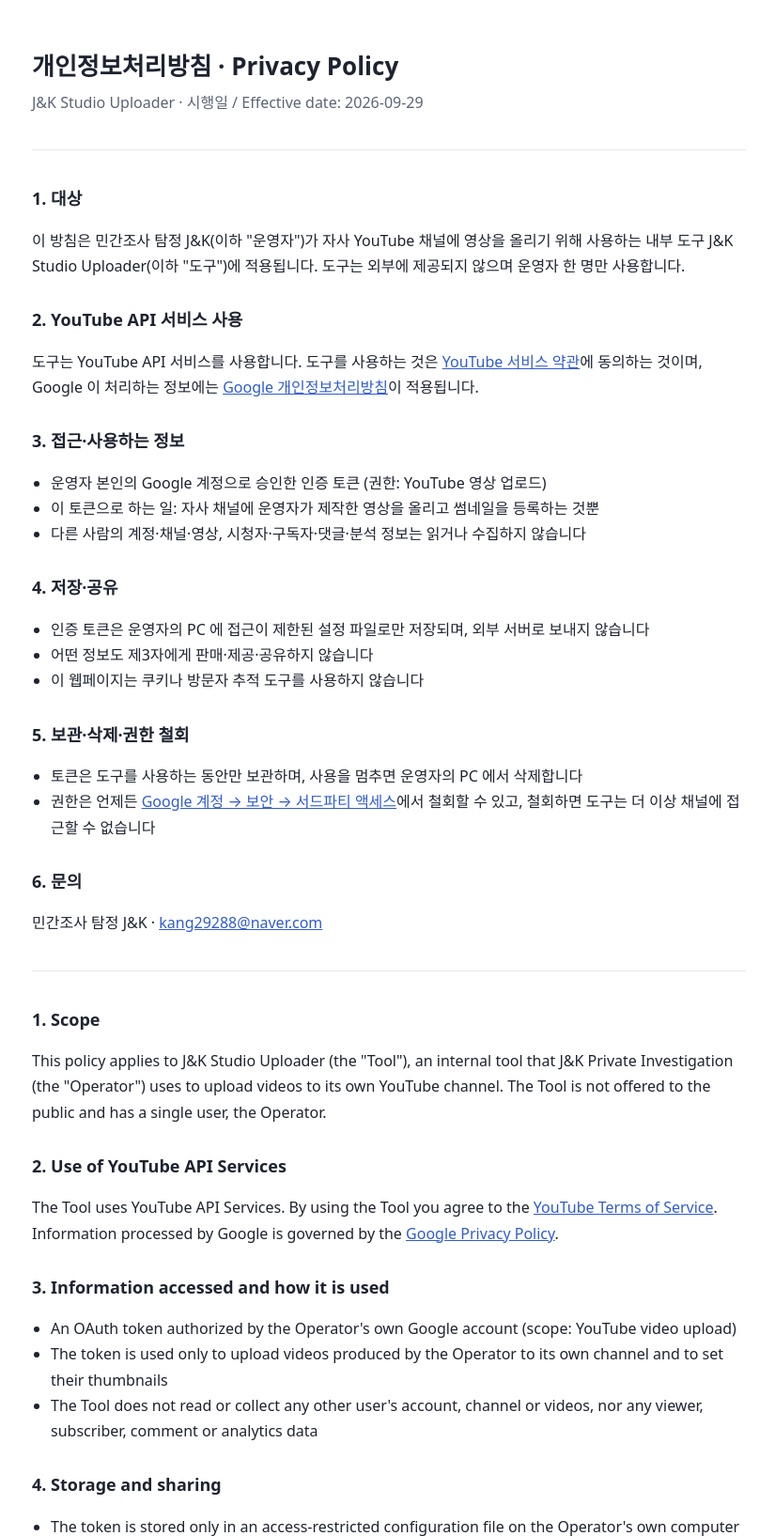
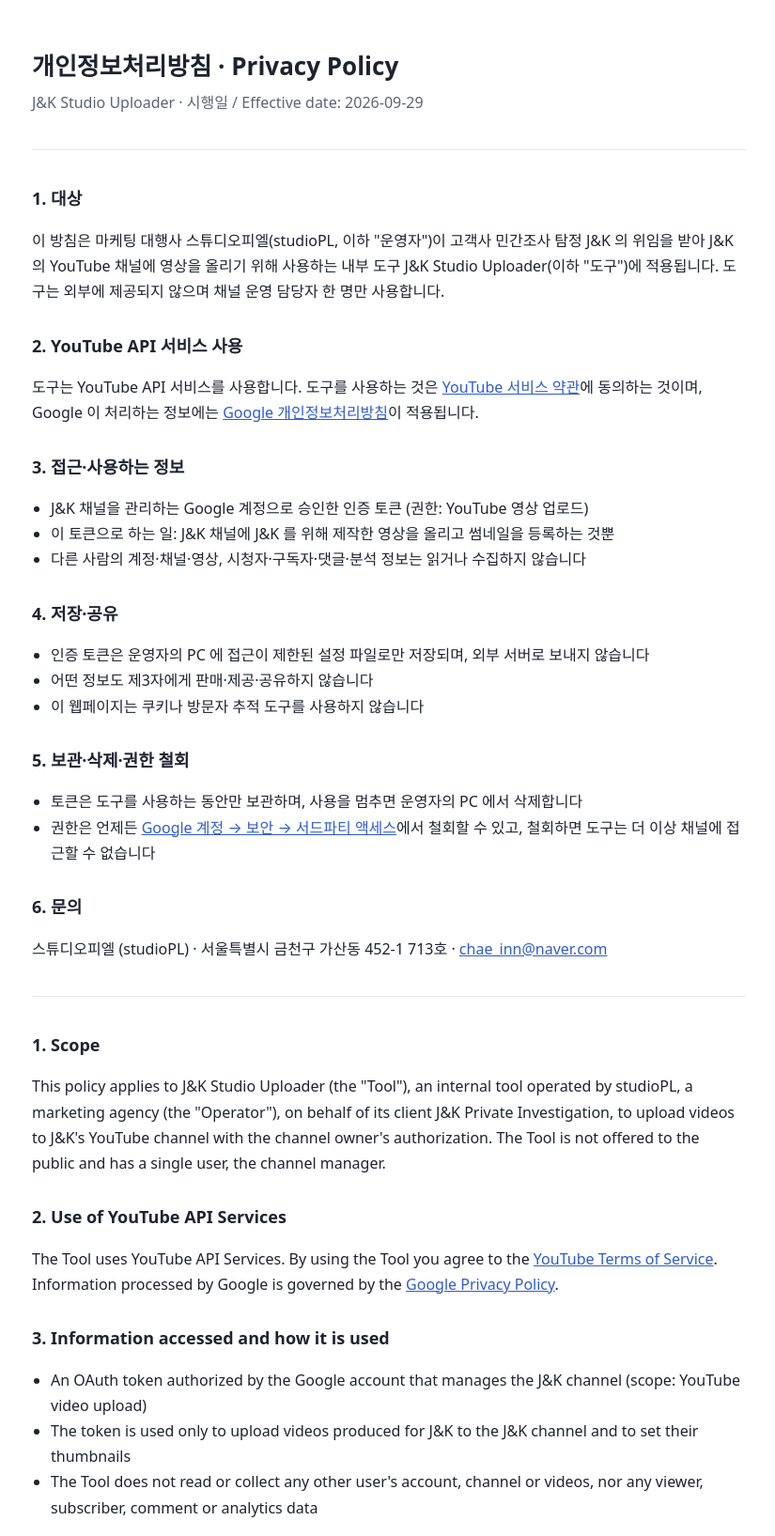
Before and after one commit to jnk-studio/jnk-studio.github.io, a plain HTML site: page privacy.html in a window 1280 px wide. Shown: the top 1635 px of the page at 94% size, without its empty margins (226-1051 px from the left). Drawn offline with Linux system fonts and the light colour scheme.

Commit message:
Add files via upload

```diff
--- a/privacy.html
+++ b/privacy.html
@@ -26,15 +26,15 @@
 
   <div class="lang">
     <h2>1. 대상</h2>
-    <p>이 방침은 민간조사 탐정 J&amp;K(이하 "운영자")가 자사 YouTube 채널에 영상을 올리기 위해 사용하는 내부 도구 J&amp;K Studio Uploader(이하 "도구")에 적용됩니다. 도구는 외부에 제공되지 않으며 운영자 한 명만 사용합니다.</p>
+    <p>이 방침은 마케팅 대행사 스튜디오피엘(studioPL, 이하 "운영자")이 고객사 민간조사 탐정 J&amp;K 의 위임을 받아 J&amp;K 의 YouTube 채널에 영상을 올리기 위해 사용하는 내부 도구 J&amp;K Studio Uploader(이하 "도구")에 적용됩니다. 도구는 외부에 제공되지 않으며 채널 운영 담당자 한 명만 사용합니다.</p>
 
     <h2>2. YouTube API 서비스 사용</h2>
     <p>도구는 YouTube API 서비스를 사용합니다. 도구를 사용하는 것은 <a href="https://www.youtube.com/t/terms" rel="noopener">YouTube 서비스 약관</a>에 동의하는 것이며, Google 이 처리하는 정보에는 <a href="https://policies.google.com/privacy" rel="noopener">Google 개인정보처리방침</a>이 적용됩니다.</p>
 
     <h2>3. 접근·사용하는 정보</h2>
     <ul>
-      <li>운영자 본인의 Google 계정으로 승인한 인증 토큰 (권한: YouTube 영상 업로드)</li>
-      <li>이 토큰으로 하는 일: 자사 채널에 운영자가 제작한 영상을 올리고 썸네일을 등록하는 것뿐</li>
+      <li>J&amp;K 채널을 관리하는 Google 계정으로 승인한 인증 토큰 (권한: YouTube 영상 업로드)</li>
+      <li>이 토큰으로 하는 일: J&amp;K 채널에 J&amp;K 를 위해 제작한 영상을 올리고 썸네일을 등록하는 것뿐</li>
       <li>다른 사람의 계정·채널·영상, 시청자·구독자·댓글·분석 정보는 읽거나 수집하지 않습니다</li>
     </ul>
 
@@ -52,20 +52,20 @@
     </ul>
 
     <h2>6. 문의</h2>
-    <p>민간조사 탐정 J&amp;K · <a href="mailto:kang29288@naver.com">kang29288@naver.com</a></p>
+    <p>스튜디오피엘 (studioPL) · 서울특별시 금천구 가산동 452-1 713호 · <a href="mailto:chae_inn@naver.com">chae_inn@naver.com</a></p>
   </div>
 
   <div class="lang">
     <h2>1. Scope</h2>
-    <p>This policy applies to J&amp;K Studio Uploader (the "Tool"), an internal tool that J&amp;K Private Investigation (the "Operator") uses to upload videos to its own YouTube channel. The Tool is not offered to the public and has a single user, the Operator.</p>
+    <p>This policy applies to J&amp;K Studio Uploader (the "Tool"), an internal tool operated by studioPL, a marketing agency (the "Operator"), on behalf of its client J&amp;K Private Investigation, to upload videos to J&amp;K's YouTube channel with the channel owner's authorization. The Tool is not offered to the public and has a single user, the channel manager.</p>
 
     <h2>2. Use of YouTube API Services</h2>
     <p>The Tool uses YouTube API Services. By using the Tool you agree to the <a href="https://www.youtube.com/t/terms" rel="noopener">YouTube Terms of Service</a>. Information processed by Google is governed by the <a href="https://policies.google.com/privacy" rel="noopener">Google Privacy Policy</a>.</p>
 
     <h2>3. Information accessed and how it is used</h2>
     <ul>
-      <li>An OAuth token authorized by the Operator's own Google account (scope: YouTube video upload)</li>
-      <li>The token is used only to upload videos produced by the Operator to its own channel and to set their thumbnails</li>
+      <li>An OAuth token authorized by the Google account that manages the J&amp;K channel (scope: YouTube video upload)</li>
+      <li>The token is used only to upload videos produced for J&amp;K to the J&amp;K channel and to set their thumbnails</li>
       <li>The Tool does not read or collect any other user's account, channel or videos, nor any viewer, subscriber, comment or analytics data</li>
     </ul>
 
@@ -83,7 +83,7 @@
     </ul>
 
     <h2>6. Contact</h2>
-    <p>J&amp;K Private Investigation · <a href="mailto:kang29288@naver.com">kang29288@naver.com</a></p>
+    <p>studioPL · #713, 452-1 Gasan-dong, Geumcheon-gu, Seoul, Republic of Korea · <a href="mailto:chae_inn@naver.com">chae_inn@naver.com</a></p>
   </div>
 
   <footer><a href="./">← J&amp;K Studio Uploader</a></footer>
```
Also changed, not shown: index.html (+7 -7 lines).
